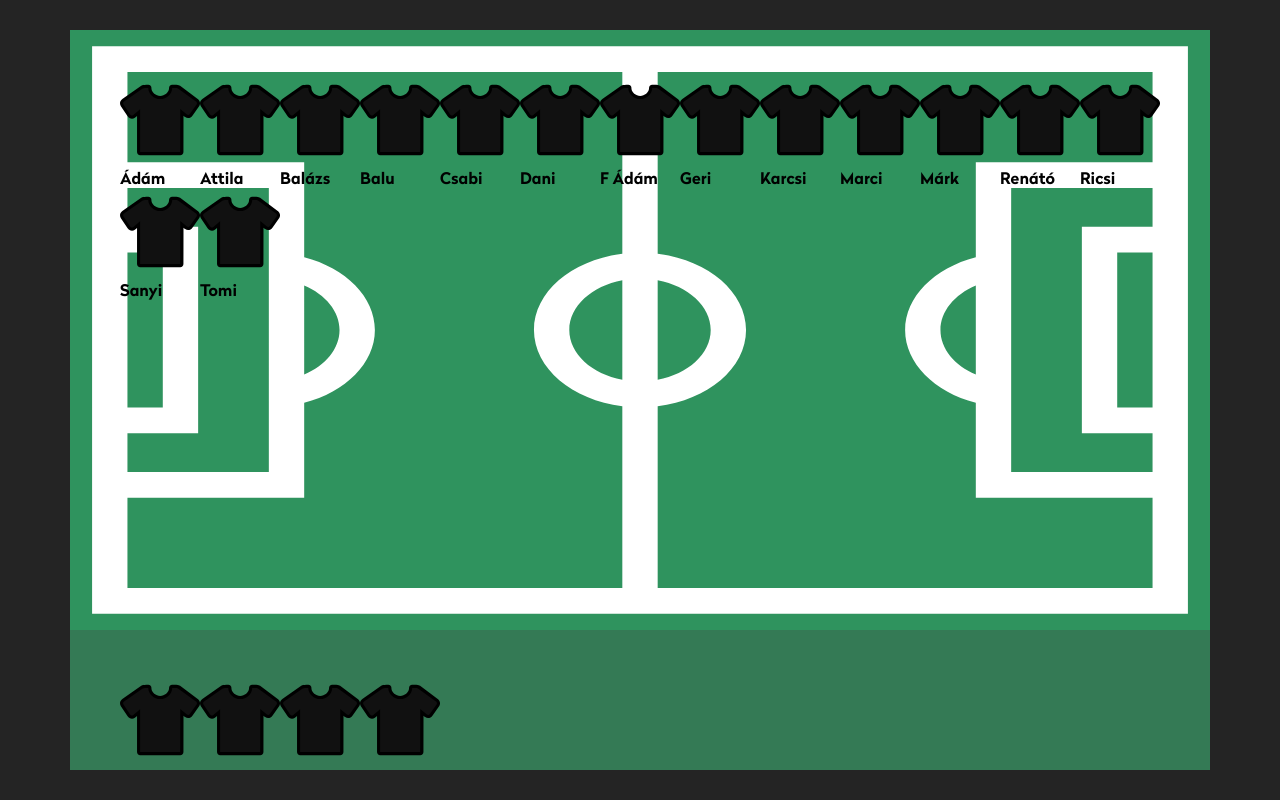
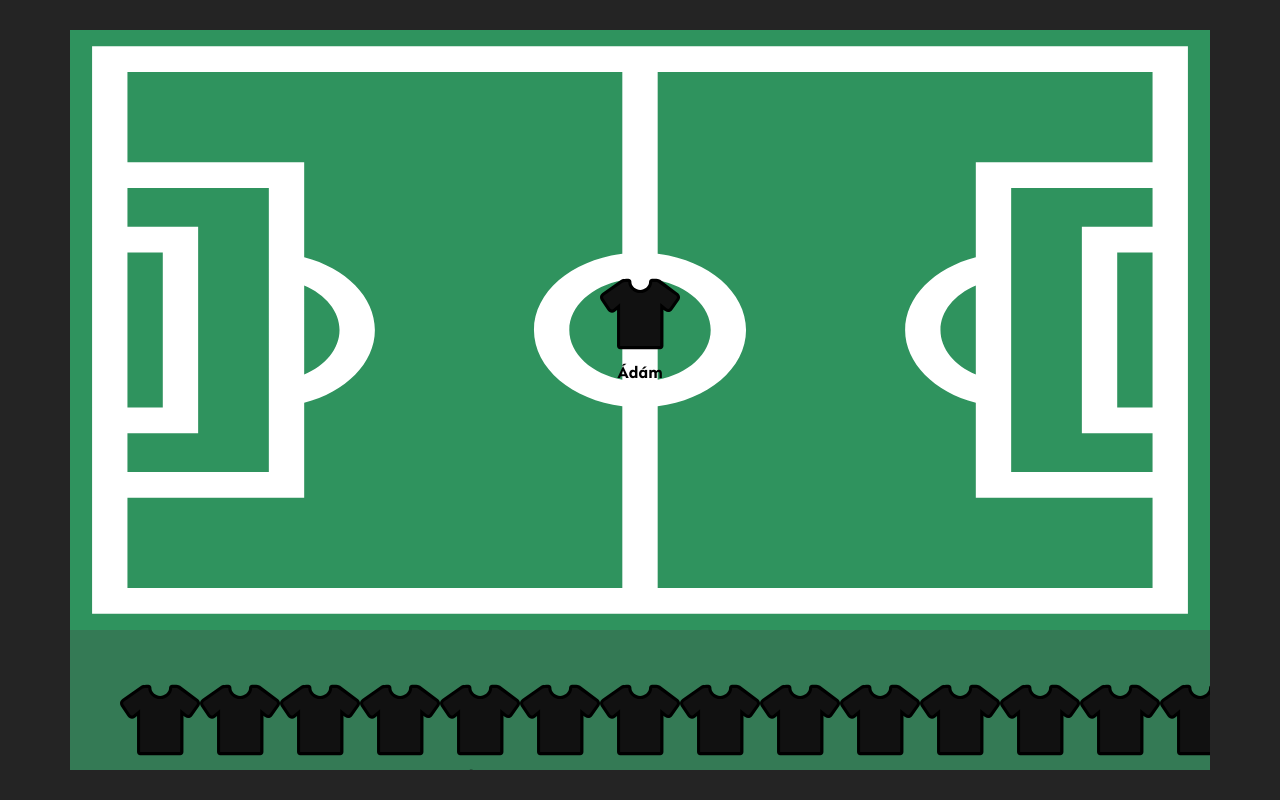
Before and after one commit to Anyelka/foci, a React (Vite) app: page / in a window 1280 px wide. Built offline with nearby package versions, Linux system fonts and the light colour scheme.

Commit message:
formations with first 4

```diff
--- a/src/components/Bench.jsx
+++ b/src/components/Bench.jsx
@@ -4,7 +4,7 @@ const Bench = ({ players, addPlayer }) => {
   const renderPlayers = () => {
     return (
       players && (
-        <div className="players">
+        <div className="players bench-players">
           {players.map((player) => (
             <Sub name={player} onClick={() => addPlayer(player)} />
           ))}
--- a/src/components/Field.jsx
+++ b/src/components/Field.jsx
@@ -1,22 +1,18 @@
 import FieldBackground from "../assets/FieldBackground";
+import "./../formations.css";
 import Starter from "./players/Starter";
 
 const Field = ({ players, removePlayer }) => {
-  const renderPlayersInFormation = () => {
-    if (players.length == 1) {
-    }
-    if (players.length == 2) {
-    }
-
-    return players.map((player) => (
-      <Starter name={player} onRemove={() => removePlayer(player)}></Starter>
-    ));
-  };
-
   const renderPlayers = () => {
     return (
       players && (
-        <div className="players">{renderPlayersInFormation(players)}</div>
+        <div
+          className={`players players-formation players-${players.length}-formation`}
+        >
+          {players.map((player) => (
+            <Starter name={player} onRemove={() => removePlayer(player)} />
+          ))}
+        </div>
       )
     );
   };
--- a/src/components/Stadium.jsx
+++ b/src/components/Stadium.jsx
@@ -2,7 +2,7 @@ import { useState } from "react";
 import Bench from "./Bench";
 import Field from "./Field";
 
-const INCLUDE_FIRST_N_PRECONFIG = 15;
+const INCLUDE_FIRST_N_PRECONFIG = 1;
 
 const Stadium = ({ players }) => {
   const initStarters = players.slice(0, INCLUDE_FIRST_N_PRECONFIG);
--- /dev/null
+++ b/src/formations.css
@@ -0,0 +1,65 @@
+.players-formation {
+  display: grid;
+}
+
+.players-1-formation {
+  align-items: center;
+  justify-content: center;
+}
+
+.players-2-formation {
+  align-items: center;
+  grid-template-columns: auto auto;
+  grid-template-rows: auto auto auto;
+}
+
+.players-2-formation > .player {
+  grid-row: 2;
+}
+
+.players-3-formation {
+  align-items: center;
+  grid-template-columns: auto auto;
+  grid-template-rows: auto auto auto;
+}
+
+.players-3-formation > .player:nth-child(1) {
+  grid-row: 1;
+  grid-column: 1;
+}
+
+.players-3-formation > .player:nth-child(2) {
+  grid-row: 2;
+  grid-column: 2;
+}
+
+.players-3-formation > .player:nth-child(3) {
+  grid-row: 3;
+  grid-column: 1;
+}
+
+.players-4-formation {
+  align-items: center;
+  grid-template-columns: auto auto;
+  grid-template-rows: auto auto auto;
+}
+
+.players-4-formation > .player:nth-child(1) {
+  grid-row: 1;
+  grid-column: 1;
+}
+
+.players-4-formation > .player:nth-child(2) {
+  grid-row: 1;
+  grid-column: 2;
+}
+
+.players-4-formation > .player:nth-child(3) {
+  grid-row: 3;
+  grid-column: 1;
+}
+
+.players-4-formation > .player:nth-child(4) {
+  grid-row: 3;
+  grid-column: 2;
+}
--- a/src/index.css
+++ b/src/index.css
@@ -108,16 +108,20 @@ h1 {
 }
 
 .players {
-  display: flex;
-  flex-wrap: wrap;
-
+  width: calc(100% - 100px);
+  height: calc(100% - 100px);
   padding: 50px;
   list-style: none;
+}
+
+.bench-players {
+  display: flex;
 }
 
 .player {
   position: relative;
   color: black;
+  text-align: center;
 
   z-index: 111;
 
```
Also changed, not shown: src/main.jsx (+7 -7 lines).
